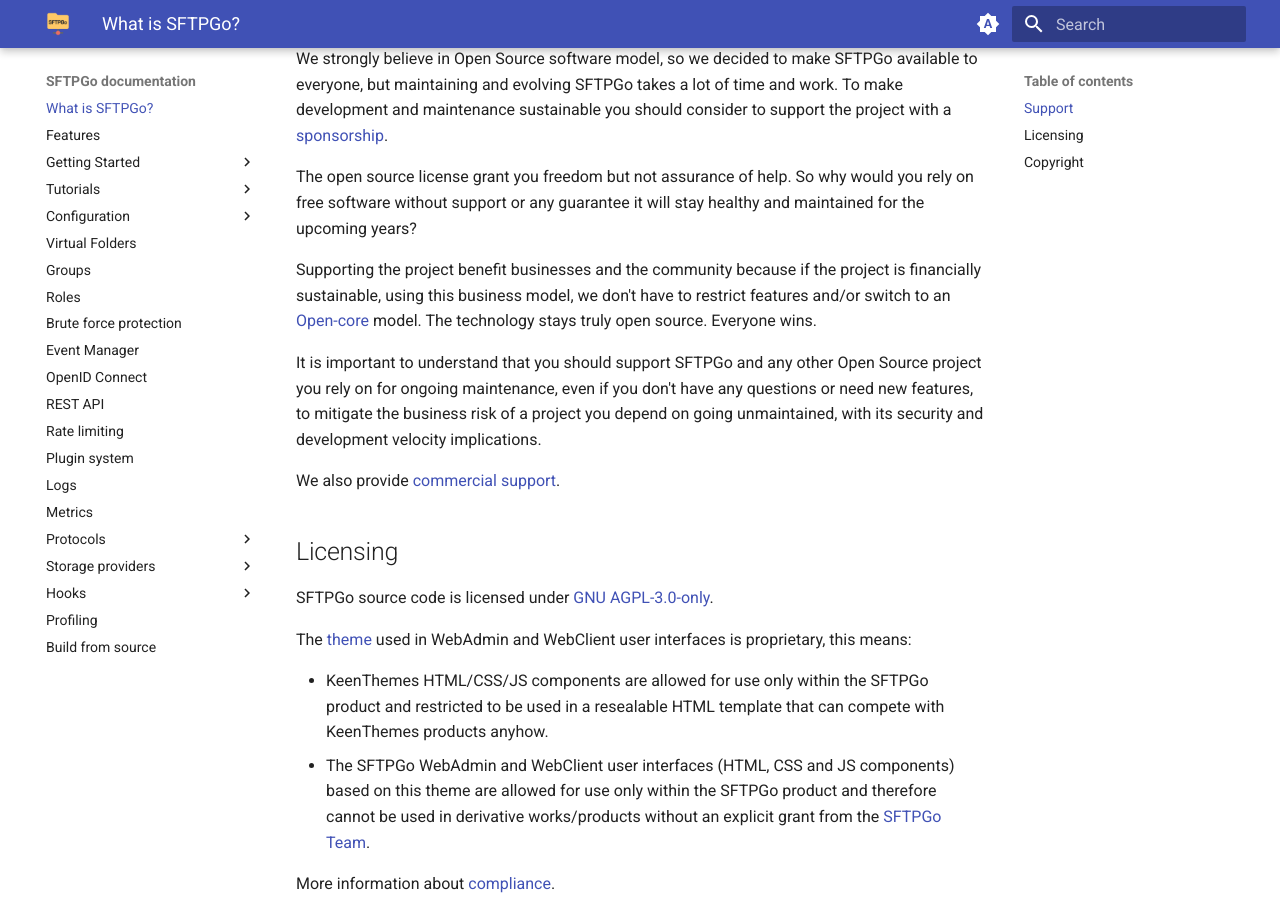
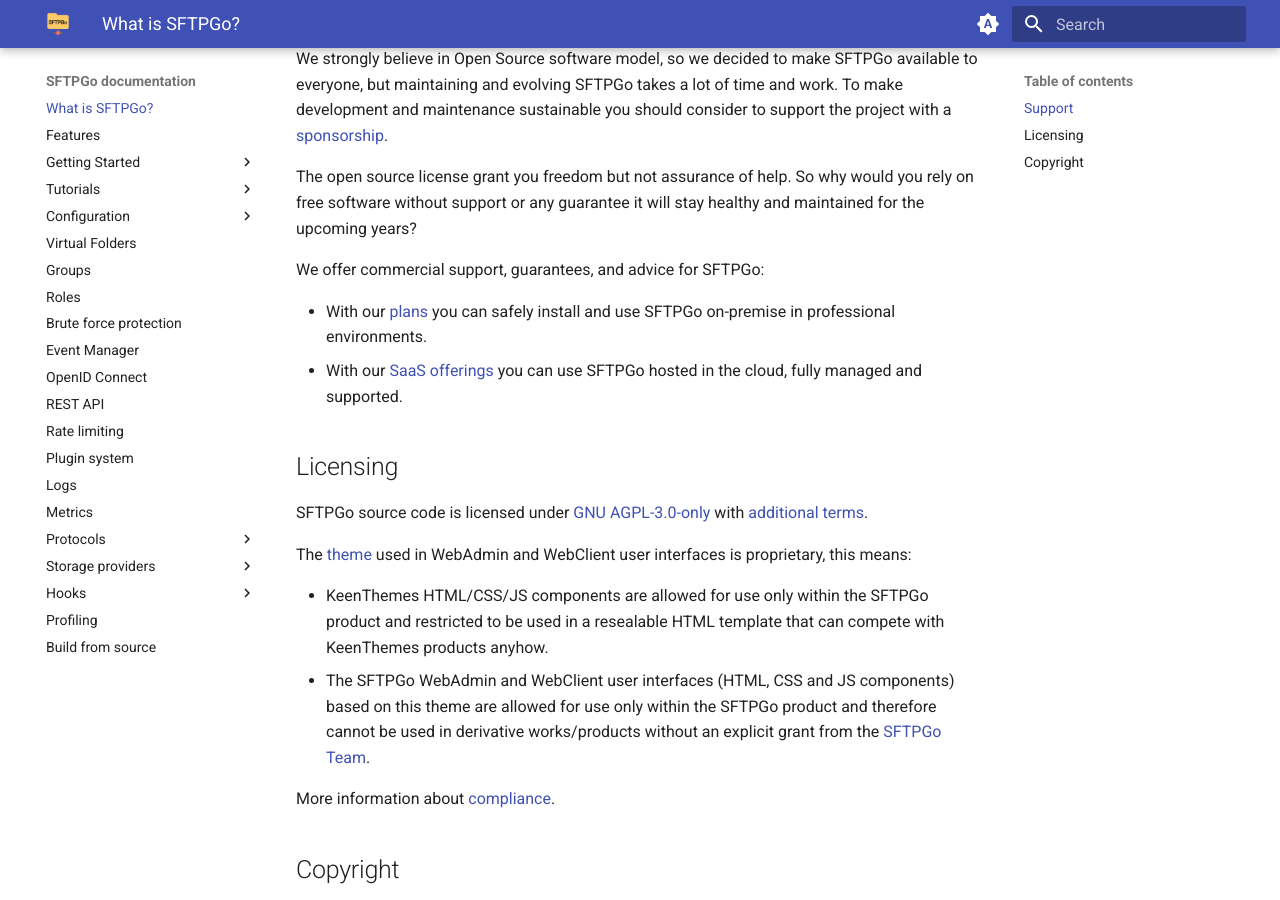
Before and after one commit to sftpgo/docs, an MkDocs documentation site: the page built from docs/index.md, in a window 1280 px wide and 900 px high, scrolled down 1037 px. Built offline with MkDocs 1.6.1 and Material for MkDocs 9.7.7, drawn with Linux system fonts in a browser that asks for light colours; the version menu is left out.

Commit message:
update main README
Signed-off-by: Nicola Murino <nicola.murino@gmail.com>

```diff
--- a/docs/index.md
+++ b/docs/index.md
@@ -16,15 +16,14 @@ We strongly believe in Open Source software model, so we decided to make SFTPGo
 
 The open source license grant you freedom but not assurance of help. So why would you rely on free software without support or any guarantee it will stay healthy and maintained for the upcoming years?
 
-Supporting the project benefit businesses and the community because if the project is financially sustainable, using this business model, we don't have to restrict features and/or switch to an [Open-core](https://en.wikipedia.org/wiki/Open-core_model){:target="_blank"} model. The technology stays truly open source. Everyone wins.
+We offer commercial support, guarantees, and advice for SFTPGo:
 
-It is important to understand that you should support SFTPGo and any other Open Source project you rely on for ongoing maintenance, even if you don't have any questions or need new features, to mitigate the business risk of a project you depend on going unmaintained, with its security and development velocity implications.
-
-We also provide [commercial support](https://sftpgo.com/){:target="_blank"}.
+- With our [plans](https://sftpgo.com/plans){:target="_blank"} you can safely install and use SFTPGo on-premise in professional environments.
+- With our [SaaS offerings](https://sftpgo.com/saas){:target="_blank"} you can use SFTPGo hosted in the cloud, fully managed and supported.
 
 ## Licensing
 
-SFTPGo source code is licensed under [GNU AGPL-3.0-only](https://www.gnu.org/licenses/agpl-3.0.en.html){:target="_blank"}.
+SFTPGo source code is licensed under [GNU AGPL-3.0-only](https://www.gnu.org/licenses/agpl-3.0.en.html){:target="_blank"} with [additional terms](https://github.com/drakkan/sftpgo/blob/main/NOTICE){:target="_blank"}.
 
 The [theme](https://keenthemes.com/products/templates-mega-bundle){:target="_blank"} used in WebAdmin and WebClient user interfaces is proprietary, this means:
 
```
